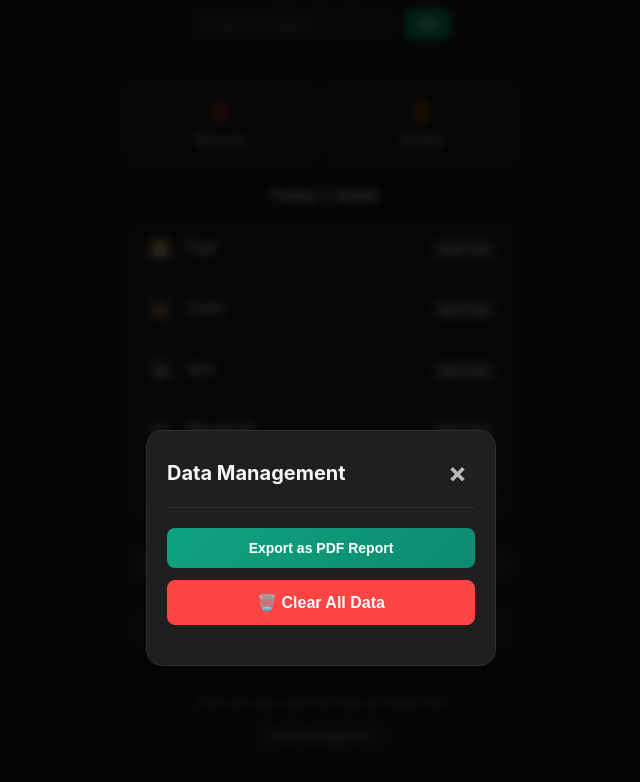
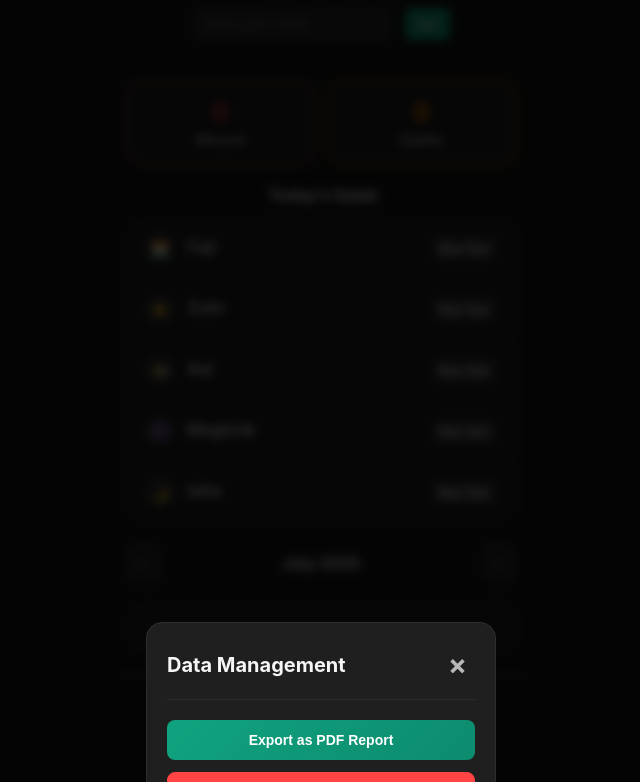
Before and after one commit to Sam-dev93/salah-tracker, a plain HTML site: page index.html in a window 1280 px wide. Both pictures are taken after a click on the button "Data Management". Shown: the part 99-881 px from the top of the page, without its empty margins (319-959 px from the left). Drawn offline with nearby package versions, Linux system fonts and the light colour scheme.

Commit message:
index.html

```diff
--- a/index.html
+++ b/index.html
@@ -349,7 +349,7 @@
 
         .modal-content {
             background: #1F1F1F;
-            margin: 35% auto;
+            margin: 50% auto;
             padding: 20px;
             border: 1px solid #2E2E2E;
             border-radius: 16px;
```
